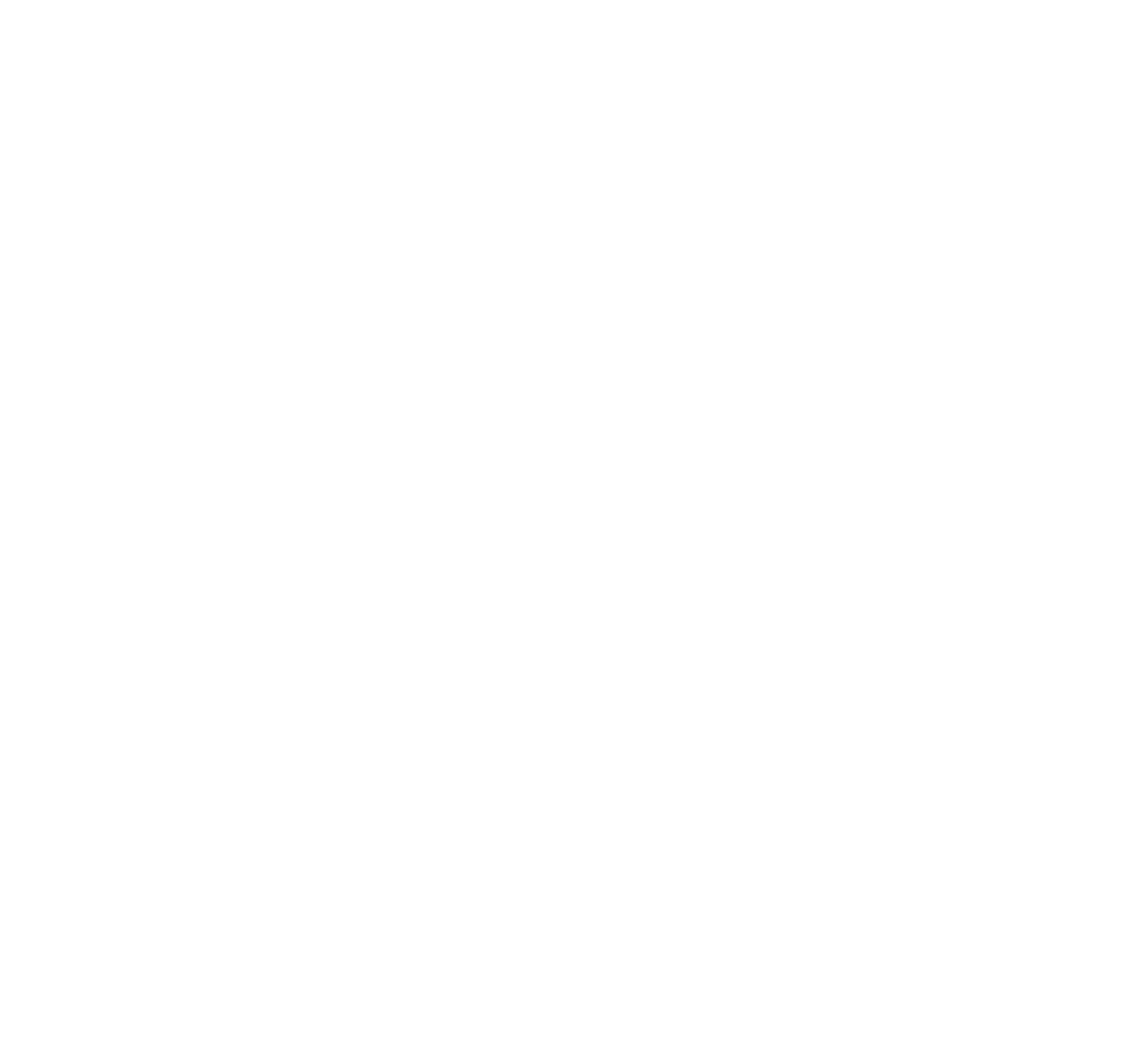
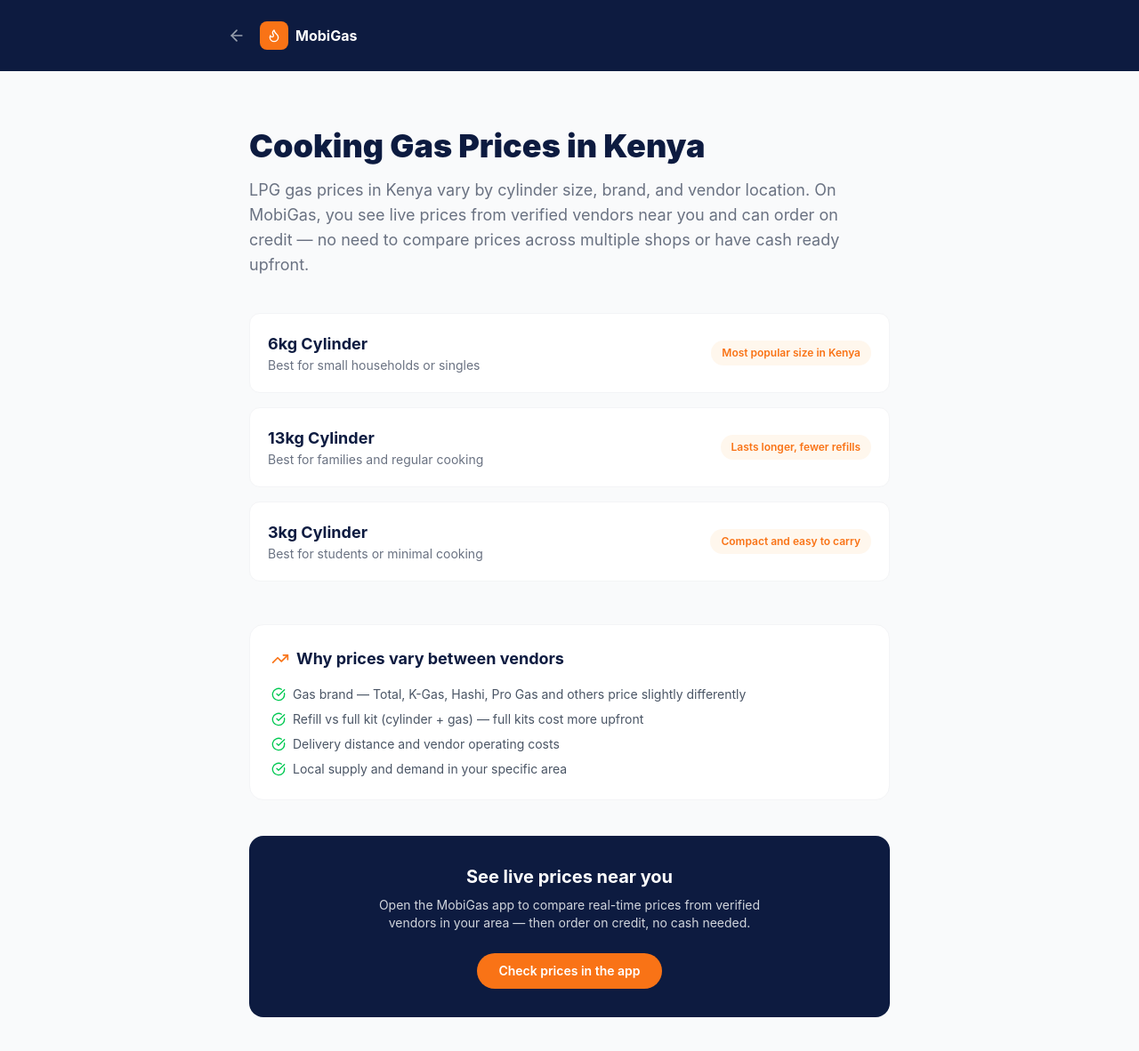
Before and after one commit to xadaka19/mobigas-web, a React (Vite) app: page /cooking-gas-prices-kenya in a window 1280 px wide. Before the commit this address had no page. Shown: the top 1182 px of the page at 89% size. Before the commit the page ends 800 px from the top, so only its background shows below. Built offline with nearby package versions, Linux system fonts and the light colour scheme.

Commit message:
Add cooking gas prices and same-day delivery SEO pages, sitemap now 106 URLs

```diff
--- a/generate-sitemap.cjs
+++ b/generate-sitemap.cjs
@@ -16,6 +16,8 @@ const staticUrls = [
   { loc: '/vendors', priority: '0.8', changefreq: 'monthly' },
   { loc: '/buy-gas-on-credit', priority: '0.9', changefreq: 'monthly' },
   { loc: '/gas-vendor-loan', priority: '0.9', changefreq: 'monthly' },
+  { loc: '/cooking-gas-prices-kenya', priority: '0.8', changefreq: 'monthly' },
+  { loc: '/gas-delivery-same-day', priority: '0.8', changefreq: 'monthly' },
 ];
 
 const countyUrls = counties.map(c => ({
--- a/src/App.tsx
+++ b/src/App.tsx
@@ -16,6 +16,8 @@ import CountyPage from './pages/CountyPage'
 import VendorAreasPage from './pages/VendorAreasPage'
 import BuyGasOnCreditPage from './pages/BuyGasOnCreditPage'
 import GasVendorLoanPage from './pages/GasVendorLoanPage'
+import GasPricesPage from './pages/GasPricesPage'
+import SameDayDeliveryPage from './pages/SameDayDeliveryPage'
 import VendorCountyPage from './pages/VendorCountyPage'
 
 function Home() {
@@ -56,6 +58,8 @@ export default function App() {
         <Route path="/vendors/:slug" element={<VendorCountyPage />} />
         <Route path="/buy-gas-on-credit" element={<BuyGasOnCreditPage />} />
         <Route path="/gas-vendor-loan" element={<GasVendorLoanPage />} />
+        <Route path="/cooking-gas-prices-kenya" element={<GasPricesPage />} />
+        <Route path="/gas-delivery-same-day" element={<SameDayDeliveryPage />} />
       </Routes>
     </BrowserRouter>
     </HelmetProvider>
--- /dev/null
+++ b/src/pages/GasPricesPage.tsx
@@ -0,0 +1,95 @@
+import { Flame, ArrowLeft, CheckCircle, TrendingUp } from 'lucide-react'
+import { useNavigate } from 'react-router-dom'
+import { Helmet } from 'react-helmet-async'
+
+const cylinderSizes = [
+  { size: '6kg', use: 'Best for small households or singles', note: 'Most popular size in Kenya' },
+  { size: '13kg', use: 'Best for families and regular cooking', note: 'Lasts longer, fewer refills' },
+  { size: '3kg', use: 'Best for students or minimal cooking', note: 'Compact and easy to carry' },
+]
+
+export default function GasPricesPage() {
+  const navigate = useNavigate()
+
+  return (
+    <div className="min-h-screen bg-gray-50">
+      <Helmet>
+        <title>Cooking Gas Prices in Kenya 2026 | 6kg & 13kg LPG Gas - MobiGas</title>
+        <meta name="description" content="Compare cooking gas prices in Kenya for 6kg and 13kg LPG cylinders. See live vendor prices near you on MobiGas and order on credit - pay later via M-Pesa." />
+      </Helmet>
+
+      <div className="bg-[#0D1B40] py-6 px-6">
+        <div className="max-w-3xl mx-auto flex items-center gap-4">
+          <button onClick={() => navigate('/')} className="text-gray-400 hover:text-white transition-colors">
+            <ArrowLeft size={20} />
+          </button>
+          <div className="flex items-center gap-2">
+            <div className="w-8 h-8 bg-[#F97316] rounded-lg flex items-center justify-center">
+              <Flame size={16} className="text-white" />
+            </div>
+            <span className="font-bold text-white">MobiGas</span>
+          </div>
+        </div>
+      </div>
+
+      <div className="max-w-3xl mx-auto px-6 py-16">
+        <h1 className="text-4xl font-black text-[#0D1B40] mb-4">
+          Cooking Gas Prices in Kenya
+        </h1>
+        <p className="text-gray-500 text-lg mb-10 max-w-2xl">
+          LPG gas prices in Kenya vary by cylinder size, brand, and vendor location. On MobiGas,
+          you see live prices from verified vendors near you and can order on credit — no need
+          to compare prices across multiple shops or have cash ready upfront.
+        </p>
+
+        <div className="space-y-4 mb-12">
+          {cylinderSizes.map(item => (
+            <div key={item.size} className="bg-white rounded-xl border border-gray-100 p-5 flex items-center justify-between">
+              <div>
+                <h3 className="font-bold text-[#0D1B40] text-lg">{item.size} Cylinder</h3>
+                <p className="text-gray-500 text-sm">{item.use}</p>
+              </div>
+              <span className="bg-orange-50 text-[#F97316] text-xs font-semibold px-3 py-1.5 rounded-full">
+                {item.note}
+              </span>
+            </div>
+          ))}
+        </div>
+
+        <div className="bg-white rounded-2xl border border-gray-100 p-6 mb-10">
+          <div className="flex items-center gap-2 mb-4">
+            <TrendingUp size={20} className="text-[#F97316]" />
+            <h2 className="text-lg font-bold text-[#0D1B40]">Why prices vary between vendors</h2>
+          </div>
+          <div className="space-y-2">
+            {[
+              'Gas brand — Total, K-Gas, Hashi, Pro Gas and others price slightly differently',
+              'Refill vs full kit (cylinder + gas) — full kits cost more upfront',
+              'Delivery distance and vendor operating costs',
+              'Local supply and demand in your specific area',
+            ].map(point => (
+              <div key={point} className="flex items-center gap-2 text-sm text-gray-600">
+                <CheckCircle size={16} className="text-green-500 flex-shrink-0" />
+                {point}
+              </div>
+            ))}
+          </div>
+        </div>
+
+        <div className="bg-[#0D1B40] rounded-2xl p-8 text-center">
+          <h3 className="text-xl font-bold text-white mb-2">See live prices near you</h3>
+          <p className="text-gray-300 text-sm mb-6 max-w-md mx-auto">
+            Open the MobiGas app to compare real-time prices from verified vendors in your area —
+            then order on credit, no cash needed.
+          </p>
+          <a
+            href="/#download"
+            className="inline-block bg-[#F97316] text-white px-6 py-2.5 rounded-full font-semibold text-sm hover:bg-orange-600 transition-colors"
+          >
+            Check prices in the app
+          </a>
+        </div>
+      </div>
+    </div>
+  )
+}
--- /dev/null
+++ b/src/pages/SameDayDeliveryPage.tsx
@@ -0,0 +1,92 @@
+import { Flame, ArrowLeft, Zap, MapPin, Clock } from 'lucide-react'
+import { useNavigate } from 'react-router-dom'
+import { Helmet } from 'react-helmet-async'
+
+export default function SameDayDeliveryPage() {
+  const navigate = useNavigate()
+
+  return (
+    <div className="min-h-screen bg-gray-50">
+      <Helmet>
+        <title>Same Day Gas Delivery in Kenya | Emergency LPG Gas - MobiGas</title>
+        <meta name="description" content="Run out of cooking gas? Get same-day emergency gas delivery in Kenya in 10-40 minutes with MobiGas - order on credit, no cash needed, pay later via M-Pesa." />
+      </Helmet>
+
+      <div className="bg-[#0D1B40] py-6 px-6">
+        <div className="max-w-3xl mx-auto flex items-center gap-4">
+          <button onClick={() => navigate('/')} className="text-gray-400 hover:text-white transition-colors">
+            <ArrowLeft size={20} />
+          </button>
+          <div className="flex items-center gap-2">
+            <div className="w-8 h-8 bg-[#F97316] rounded-lg flex items-center justify-center">
+              <Flame size={16} className="text-white" />
+            </div>
+            <span className="font-bold text-white">MobiGas</span>
+          </div>
+        </div>
+      </div>
+
+      <div className="max-w-3xl mx-auto px-6 py-16">
+        <div className="inline-flex items-center gap-2 bg-orange-50 text-[#F97316] text-sm font-semibold px-4 py-2 rounded-full mb-6">
+          <Zap size={14} />
+          Gas delivered in 10–40 minutes
+        </div>
+        <h1 className="text-4xl font-black text-[#0D1B40] mb-4">
+          Ran Out of Gas? Get Same-Day Delivery Now
+        </h1>
+        <p className="text-gray-500 text-lg mb-10 max-w-2xl">
+          Nothing worse than running out of cooking gas mid-meal with no cash on hand.
+          MobiGas connects you with verified vendors near you for fast, same-day gas
+          delivery — on credit, so you don't need money upfront.
+        </p>
+
+        <div className="grid sm:grid-cols-3 gap-4 mb-12">
+          {[
+            { icon: Clock, title: '10–40 minutes', desc: 'Most deliveries arrive within this window depending on vendor proximity.' },
+            { icon: MapPin, title: 'Vendors near you', desc: 'We match you with verified vendors within 8km of your location automatically.' },
+            { icon: Zap, title: 'No cash needed', desc: 'Order on credit instantly if you already have an approved limit — pay later via M-Pesa.' },
+          ].map(({ icon: Icon, title, desc }) => (
+            <div key={title} className="bg-white rounded-xl border border-gray-100 p-5">
+              <Icon size={20} className="text-[#F97316] mb-2" />
+              <h3 className="font-bold text-[#0D1B40] text-sm mb-1">{title}</h3>
+              <p className="text-gray-500 text-xs leading-relaxed">{desc}</p>
+            </div>
+          ))}
+        </div>
+
+        <div className="bg-white rounded-2xl border border-gray-100 p-6 mb-10">
+          <h2 className="text-lg font-bold text-[#0D1B40] mb-4">What to do right now</h2>
+          <div className="space-y-3">
+            {[
+              'Download the MobiGas app if you haven\u2019t already.',
+              'If you have an approved credit limit, place your order immediately.',
+              'If not yet approved, apply now — our partner bank gives an instant credit decision.',
+              'Track your vendor live on the map as they head to you.',
+              'Confirm delivery with your 4-digit PIN and start cooking.',
+            ].map((step, i) => (
+              <div key={i} className="flex items-start gap-3">
+                <div className="w-6 h-6 rounded-full bg-[#F97316]/10 text-[#F97316] text-xs font-bold flex items-center justify-center flex-shrink-0">
+                  {i + 1}
+                </div>
+                <p className="text-sm text-gray-600">{step}</p>
+              </div>
+            ))}
+          </div>
+        </div>
+
+        <div className="bg-[#0D1B40] rounded-2xl p-8 text-center">
+          <h3 className="text-xl font-bold text-white mb-2">Get your gas delivered now</h3>
+          <p className="text-gray-300 text-sm mb-6 max-w-md mx-auto">
+            Download MobiGas and order from verified vendors near you in minutes.
+          </p>
+          <a
+            href="/#download"
+            className="inline-block bg-[#F97316] text-white px-6 py-2.5 rounded-full font-semibold text-sm hover:bg-orange-600 transition-colors"
+          >
+            Order gas now
+          </a>
+        </div>
+      </div>
+    </div>
+  )
+}
```
Also changed, not shown: 1 other file (tests, documents, lock files or other folders).
